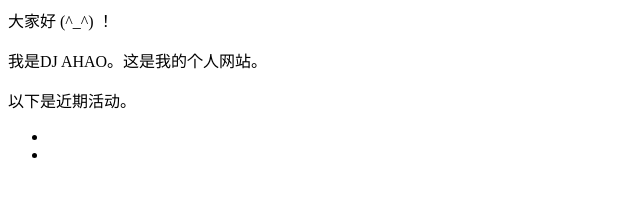
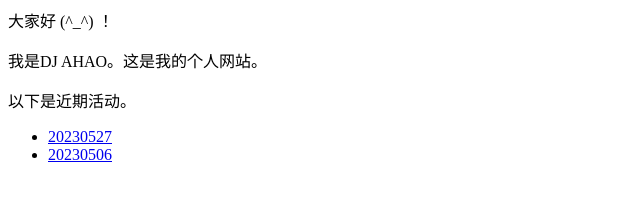
Before and after one commit to AHAO92/ahao92.github.io, a plain HTML site: page index.html in a window 1280 px wide. Shown: the whole page, without its empty margins (0-640 px from the left). Drawn offline with Linux system fonts and the light colour scheme.

Commit message:
Update index.html

```diff
--- a/index.html
+++ b/index.html
@@ -2,6 +2,6 @@
 <p>我是DJ AHAO。这是我的个人网站。</p>
 <p>以下是近期活动。</p>
 <ul>
-  <li> <a href="https://mp.weixin.qq.com/s/0AJL2Kys-q4c2dSPawKrIg"></a> </li>
-  <li> <a href="https://mp.weixin.qq.com/s/HzPmO1EuVcRMLn9sESikUQ"></a> </li>
+  <li> <a href="https://mp.weixin.qq.com/s/0AJL2Kys-q4c2dSPawKrIg">20230527</a> </li>
+  <li> <a href="https://mp.weixin.qq.com/s/HzPmO1EuVcRMLn9sESikUQ">20230506</a> </li>
 </ul>
```
